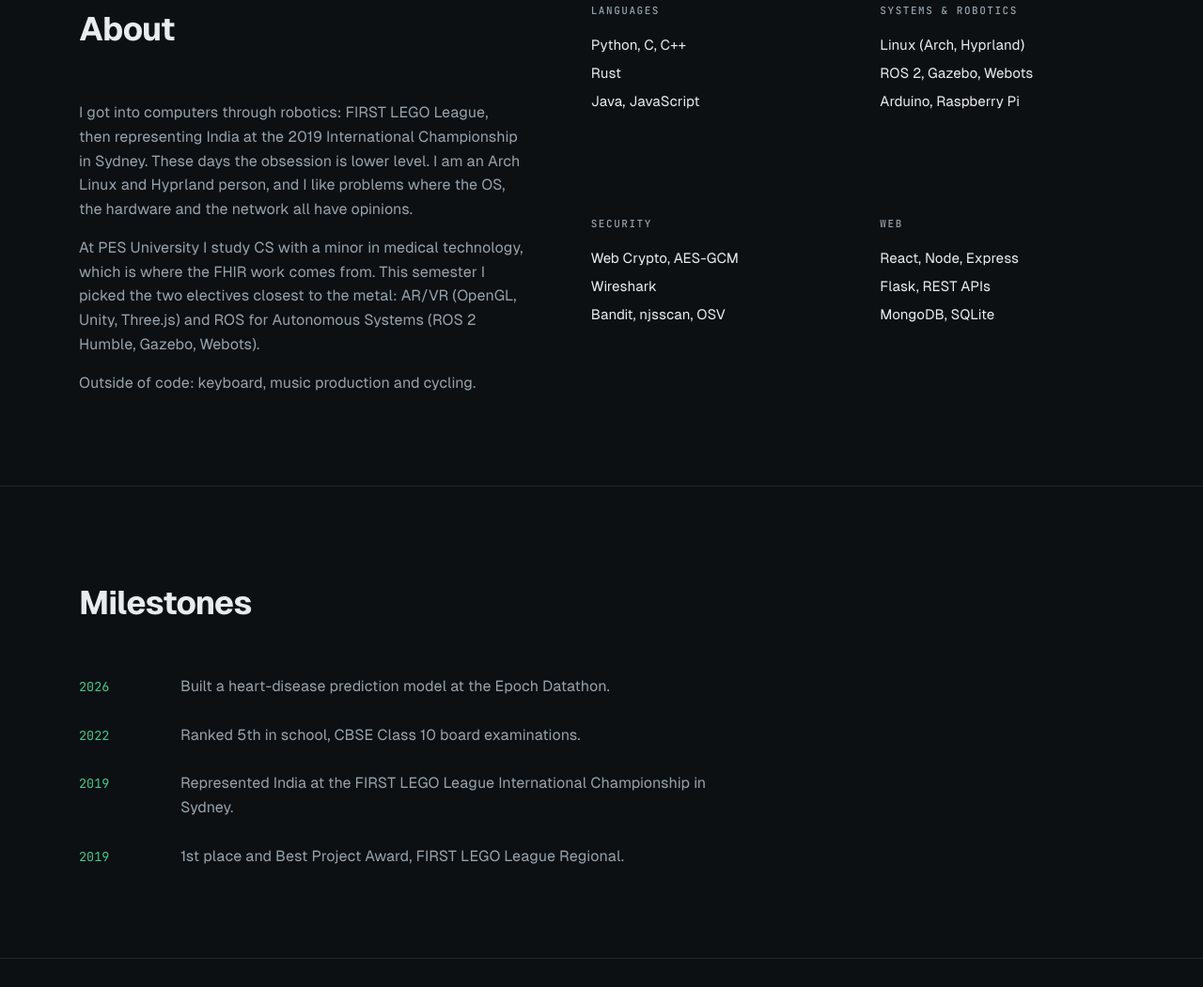
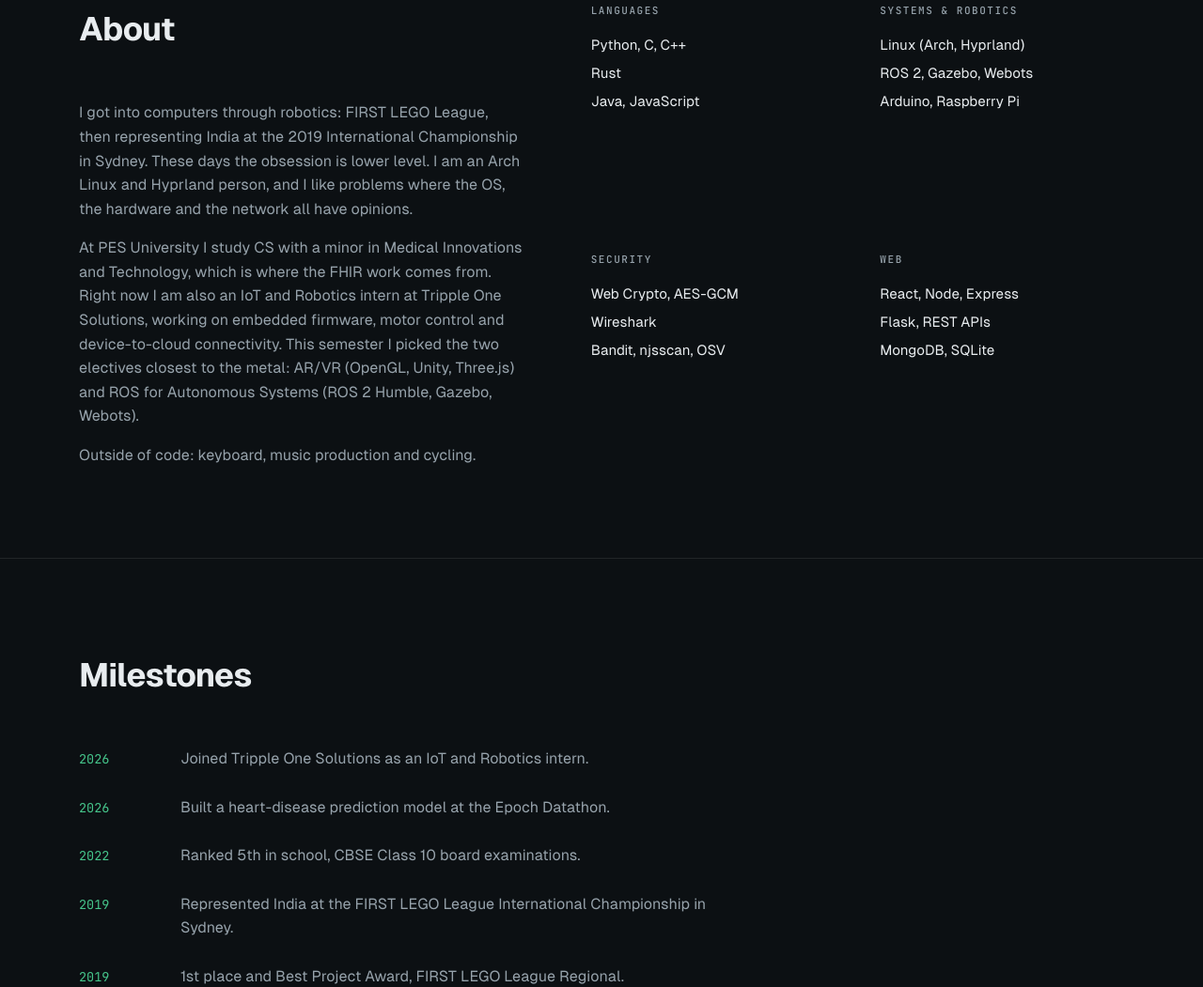
Before and after one commit to Kishi836/Kishi836.github.io, a plain HTML site: page index.html in a window 1280 px wide. Shown: the part 2811-3862 px from the top of the page at 94% size. Drawn offline with Linux system fonts and the light colour scheme.

Commit message:
Add Tripple One internship and Medical Innovations minor; update resume.pdf
Co-Authored-By: Claude Fable 5 <noreply@anthropic.com>
Claude-Session: https://claude.ai/code/session_01PZMUWx9hJyHdNUUb6SVoML

```diff
--- a/index.html
+++ b/index.html
@@ -311,7 +311,7 @@ footer .wrap { display: flex; justify-content: space-between; font-family: var(-
       <div class="bio reveal">
         <h2>About</h2>
         <p>I got into computers through robotics: FIRST LEGO League, then representing India at the 2019 International Championship in Sydney. These days the obsession is lower level. I am an Arch Linux and Hyprland person, and I like problems where the OS, the hardware and the network all have opinions.</p>
-        <p>At PES University I study CS with a minor in medical technology, which is where the FHIR work comes from. This semester I picked the two electives closest to the metal: AR/VR (OpenGL, Unity, Three.js) and ROS for Autonomous Systems (ROS 2 Humble, Gazebo, Webots).</p>
+        <p>At PES University I study CS with a minor in Medical Innovations and Technology, which is where the FHIR work comes from. Right now I am also an IoT and Robotics intern at Tripple One Solutions, working on embedded firmware, motor control and device-to-cloud connectivity. This semester I picked the two electives closest to the metal: AR/VR (OpenGL, Unity, Three.js) and ROS for Autonomous Systems (ROS 2 Humble, Gazebo, Webots).</p>
         <p>Outside of code: keyboard, music production and cycling.</p>
       </div>
       <div class="skills reveal">
@@ -339,6 +339,7 @@ footer .wrap { display: flex; justify-content: space-between; font-family: var(-
     <div class="wrap">
       <h2>Milestones</h2>
       <div class="timeline">
+        <div class="trow reveal"><span class="year">2026</span><span>Joined Tripple One Solutions as an IoT and Robotics intern.</span></div>
         <div class="trow reveal"><span class="year">2026</span><span>Built a heart-disease prediction model at the Epoch Datathon.</span></div>
         <div class="trow reveal"><span class="year">2022</span><span>Ranked 5th in school, CBSE Class 10 board examinations.</span></div>
         <div class="trow reveal"><span class="year">2019</span><span>Represented India at the FIRST LEGO League International Championship in Sydney.</span></div>
```
Also changed, not shown: 1 other file.
